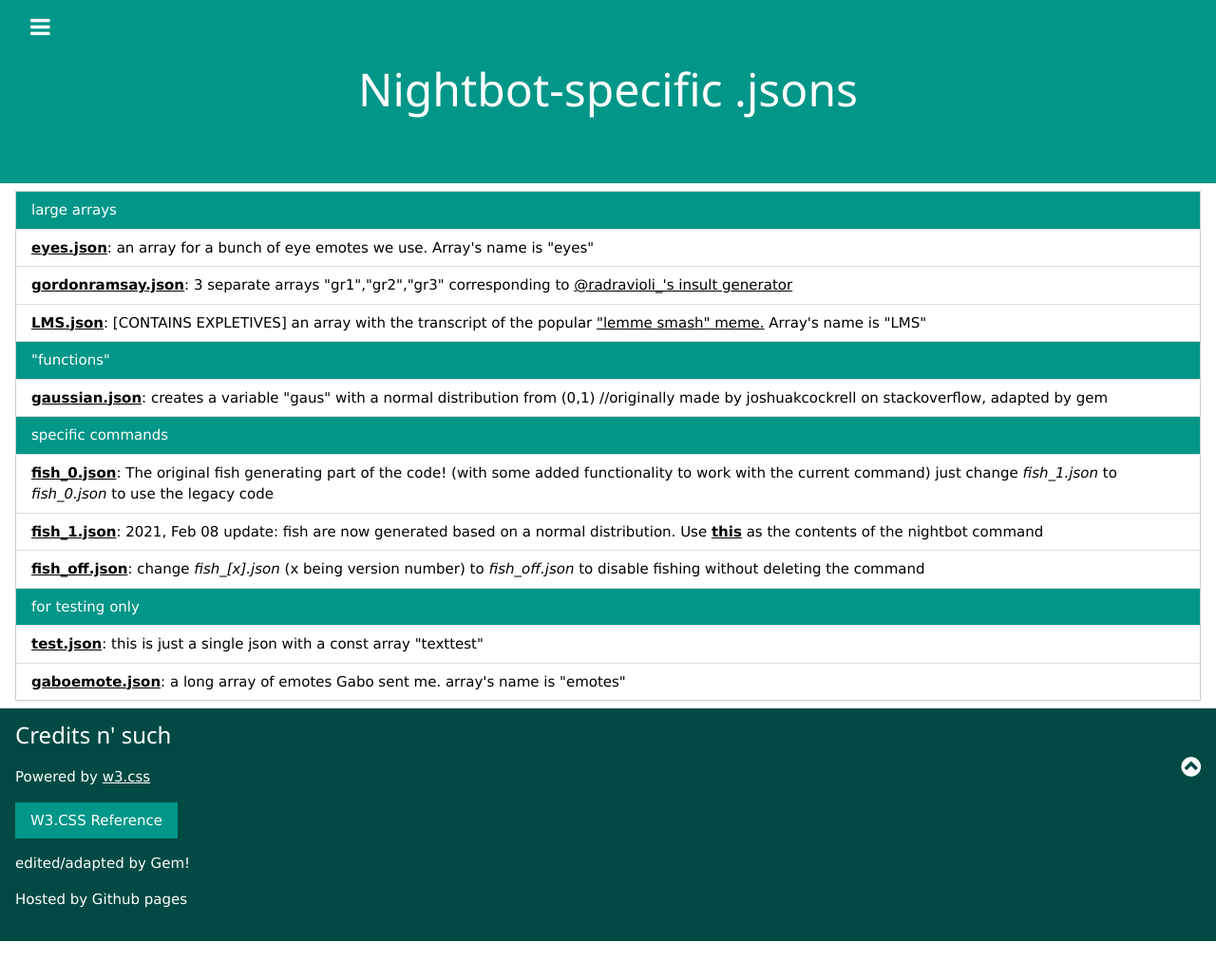
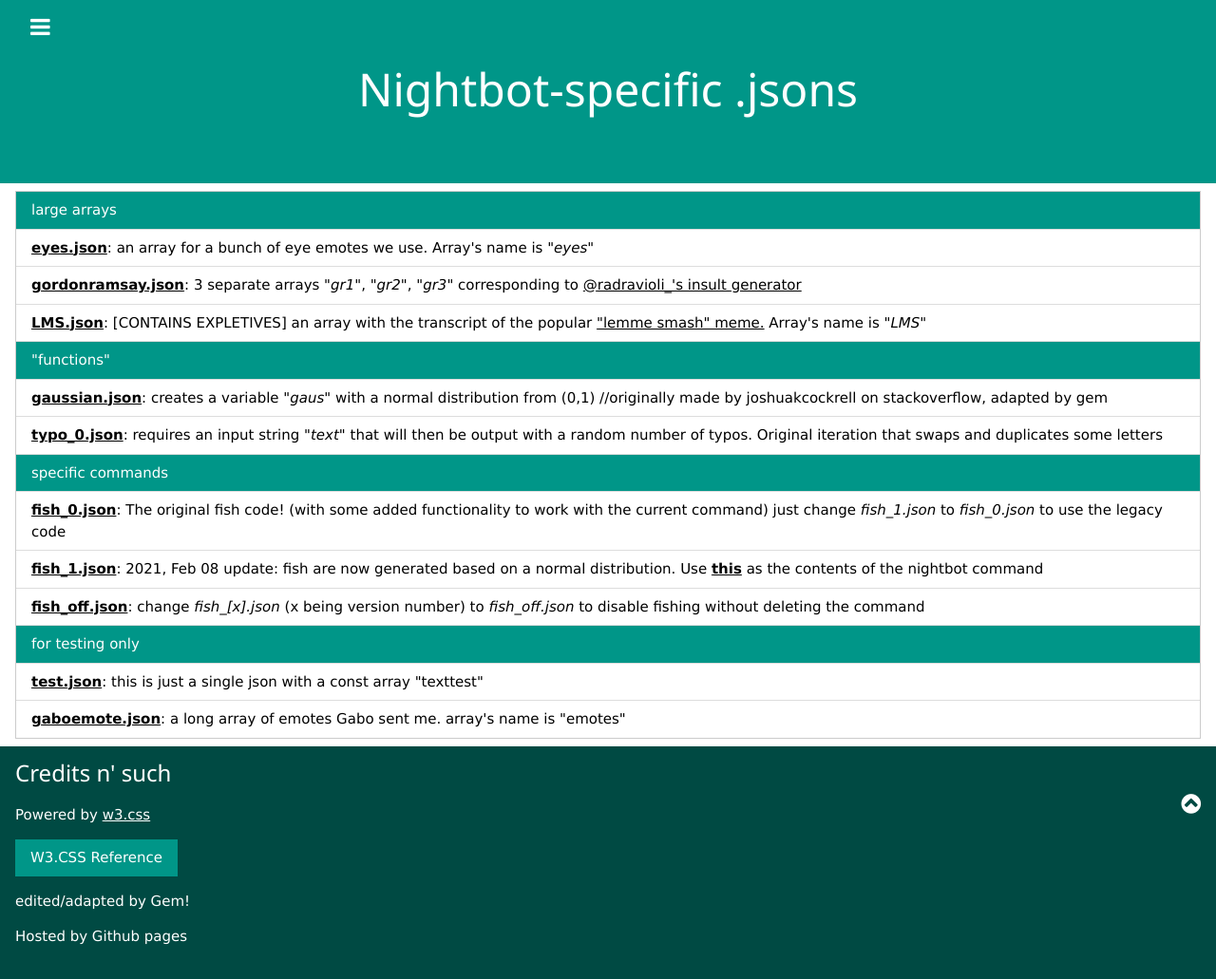
Before and after one commit to thesecretmaster/pentagonitestudios, a Jekyll site: the page nightbot.html, which Jekyll copies as it is, in a window 1280 px wide. Shown: the whole page at 95% size. Built offline with Jekyll 4.4.1, drawn with Linux system fonts in a browser that asks for light colours; some web fonts are replaced; before the commit the page ends 991 px from its top, so only the background shows below that.

Commit message:
adding a typo function

```diff
--- a/nightbot.html
+++ b/nightbot.html
@@ -91,13 +91,14 @@
 <div class="w3-container w3-padding">
 <ul class="w3-ul w3-border w3-hoverable">
 <li class="w3-theme">large arrays</li>
-<li><a href="nb/eyes.json" target="_blank"><b>eyes.json</b></a>: an array for a bunch of eye emotes we use. Array's name is "eyes"</li>
-<li><a href="nb/gordonramsay.json" target="_blank"><b>gordonramsay.json</b></a>: 3 separate arrays "gr1","gr2","gr3" corresponding to <a href="https://www.pinterest.com/pin/840695455435779270/" target="_blank">@radravioli_'s insult generator</a></li>
-<li><a href="nb/LMS.json" target="_blank"><b>LMS.json</b></a>: [CONTAINS EXPLETIVES] an array with the transcript of the popular <a href="https://www.youtube.com/watch?v=-TcLxlkc2pA" target="_blank">"lemme smash" meme.</a> Array's name is "LMS"</li>
+<li><a href="nb/eyes.json" target="_blank"><b>eyes.json</b></a>: an array for a bunch of eye emotes we use. Array's name is "<i>eyes</i>"</li>
+<li><a href="nb/gordonramsay.json" target="_blank"><b>gordonramsay.json</b></a>: 3 separate arrays "<i>gr1</i>", "<i>gr2</i>", "<i>gr3</i>" corresponding to <a href="https://www.pinterest.com/pin/840695455435779270/" target="_blank">@radravioli_'s insult generator</a></li>
+<li><a href="nb/LMS.json" target="_blank"><b>LMS.json</b></a>: [CONTAINS EXPLETIVES] an array with the transcript of the popular <a href="https://www.youtube.com/watch?v=-TcLxlkc2pA" target="_blank">"lemme smash" meme.</a> Array's name is "<i>LMS</i>"</li>
 <li class="w3-theme">"functions"</li>
-<li><a href="nb/gaussian.json" target="_blank"><b>gaussian.json</b></a>: creates a variable "gaus" with a normal distribution from (0,1) //originally made by joshuakcockrell on stackoverflow, adapted by gem</li>
+<li><a href="nb/gaussian.json" target="_blank"><b>gaussian.json</b></a>: creates a variable "<i>gaus</i>" with a normal distribution from (0,1) //originally made by joshuakcockrell on stackoverflow, adapted by gem</li>
+<li><a href="nb/typo_0.json" target="_blank"><b>typo_0.json</b></a>: requires an input string "<i>text</i>" that will then be output with a random number of typos. Original iteration that swaps and duplicates some letters</li>
 <li class="w3-theme">specific commands</li>
-<li><a href="nb/fish_0.json" target="_blank"><b>fish_0.json</b></a>: The original fish generating part of the code! (with some added functionality to work with the current command) just change <i>fish_1.json</i> to <i>fish_0.json</i> to use the legacy code</li>
+<li><a href="nb/fish_0.json" target="_blank"><b>fish_0.json</b></a>: The original fish code! (with some added functionality to work with the current command) just change <i>fish_1.json</i> to <i>fish_0.json</i> to use the legacy code</li>
 <li><a href="nb/fish_1.json" target="_blank"><b>fish_1.json</b></a>: 2021, Feb 08 update: fish are now generated based on a normal distribution. Use <a href="nb/fishcommand.txt" target="_blank"><b>this</b></a> as the contents of the nightbot command</li>
 <li><a href="nb/fish_off.json" target="_blank"><b>fish_off.json</b></a>: change <i>fish_[x].json</i> (x being version number) to <i>fish_off.json</i> to disable fishing without deleting the command</li>
 <li class="w3-theme">for testing only</li>
```
Also changed, not shown: nb/typo_0.json (added, +19 -0 lines).
